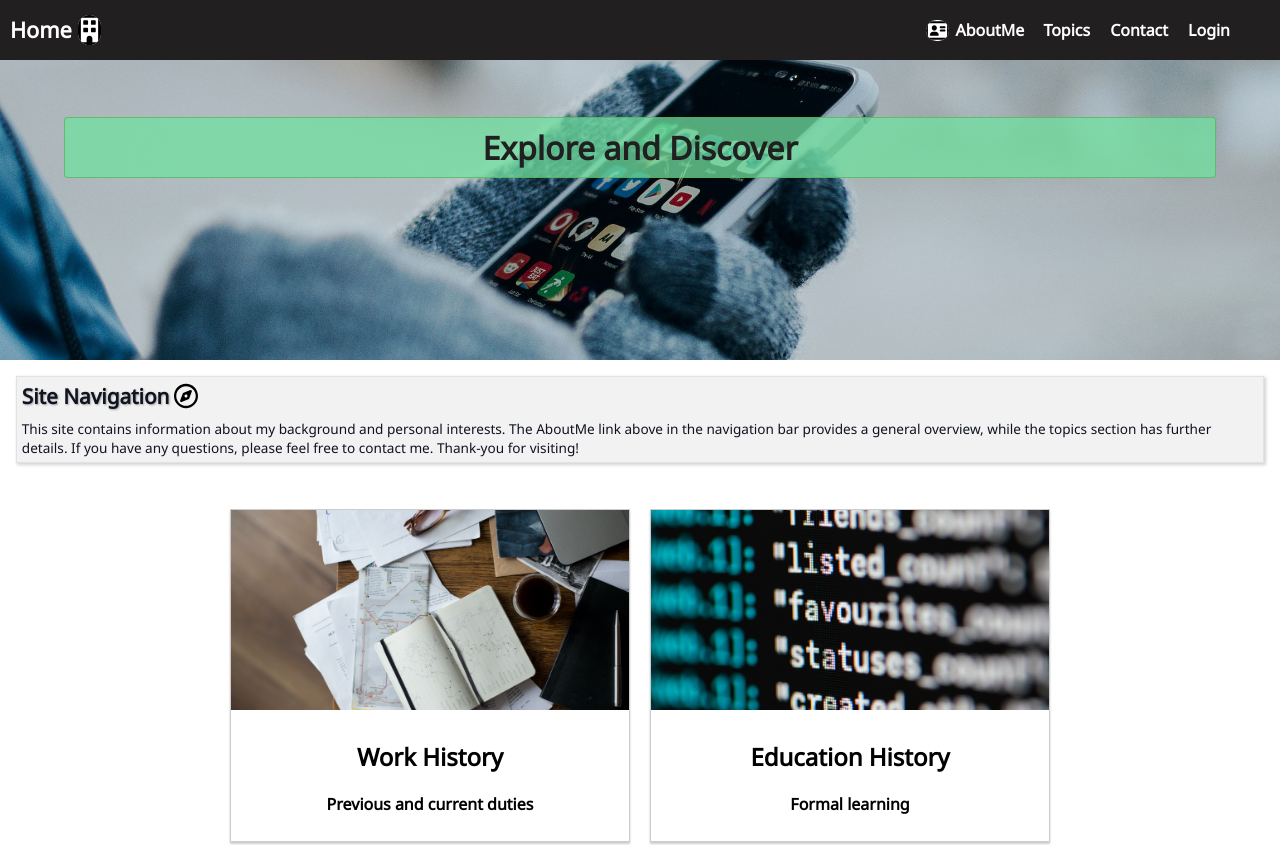
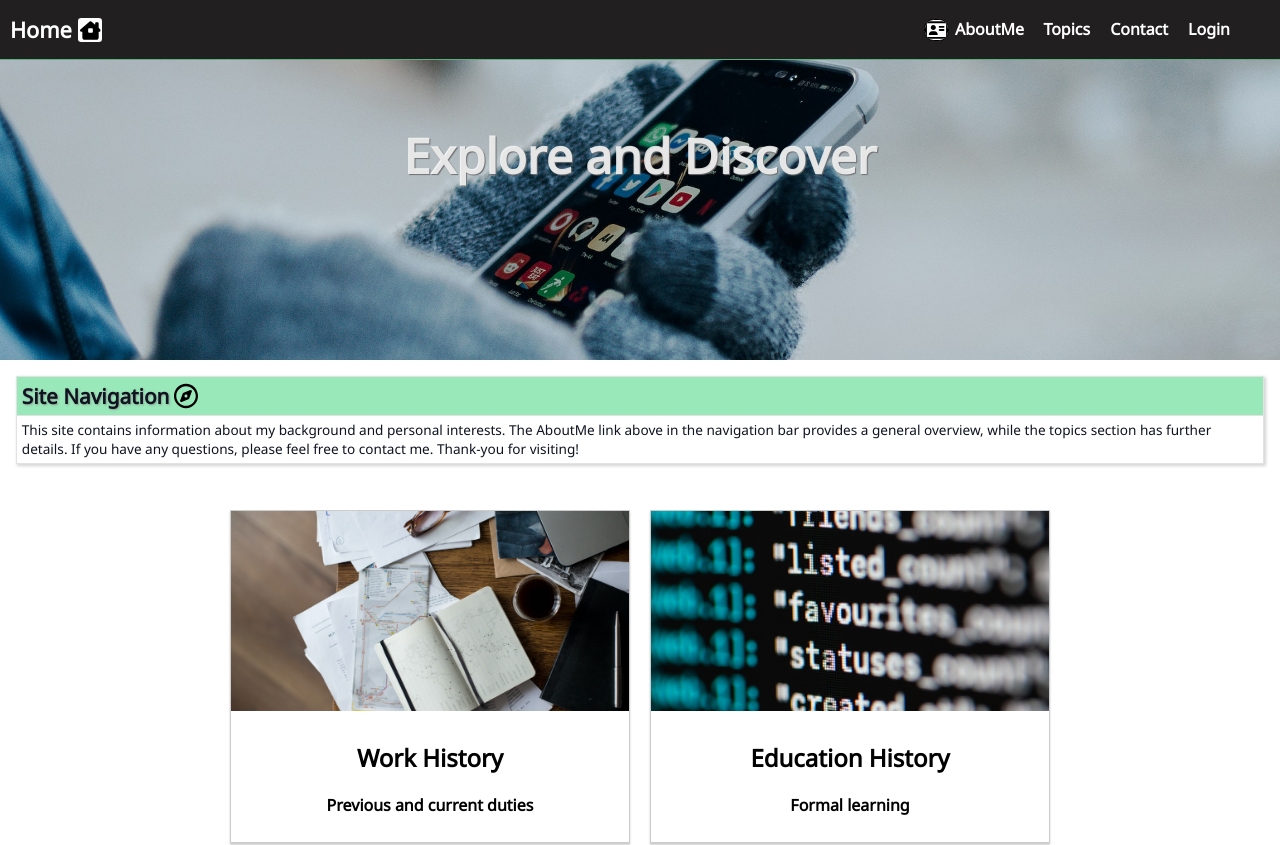
Before and after one commit to katsup07/PersonalWebsite, a Nuxt app: page / in a window 1280 px wide. Shown: the top 845 px of the page. Built offline with nearby package versions, Linux system fonts and the light colour scheme.

Commit message:
change the styles

```diff
--- a/components/navigation/TheHeader.vue
+++ b/components/navigation/TheHeader.vue
@@ -6,7 +6,7 @@
       <div class="logo">
         <nuxt-link to="/">
           <span class="logo-and-icon-container">
-             <span class="logo-title">Home</span><img class="building-icon" src="~/static/assets/icons/building-icon.svg"/>
+             <span class="logo-title">Home</span><img class="home-icon" src="~/static/assets/icons/home-icon.svg"/>
            </span>
         </nuxt-link>
       </div>
@@ -59,6 +59,7 @@ export default {
   justify-content: space-around;
   align-items: center;
   background-color: rgb(33, 31, 31);
+  border-bottom:1px solid rgba(113, 224, 159, 0.749);
   z-index: 100;
   box-sizing: border-box;
   padding: 0 20px;
@@ -82,10 +83,13 @@ export default {
   margin-right: 0.4rem;
 }
 
-.building-icon{
+.home-icon{
   background: white;
-  border-radius: 2rem;
-  max-width: 1.4rem;
+  border-radius: 0.2rem;
+  padding: 0.1rem;
+  max-width: 1.5rem;
+  max-height: 1.5rem;
+  margin-top: 0.2rem;
 }
 
 .about-me-and-icon-container{
@@ -94,12 +98,12 @@ export default {
 }
 
 .contact-icon{
-  border-radius: 2rem;
+  border-radius: 0.6rem;
   background: white;
-  max-height: 1.3rem;
+  max-height: 1.4rem;
   margin-top: 0.05rem;
   margin-right: 0.4rem;
-
+  border: 0.1px solid black;
 }
 .spacer {
   flex: 1;
--- a/components/posts/PostPreview.vue
+++ b/components/posts/PostPreview.vue
@@ -59,13 +59,6 @@ a {
   color: black;
 }
 
-@media (min-width: 850px) {
-  .post-preview {
-    width: 400px;
-    margin: 10px;
-  }
-}
-
 .post-thumbnail {
   width: 100%;
   height: 200px;
@@ -82,4 +75,31 @@ a:hover .post-content,
 a:active .post-content {
   background-color: rgba(113, 224, 159, 0.749);
 }
+
+@media (min-width: 850px) {
+  .post-preview {
+    width: 400px;
+    margin: 10px;
+  }
+}
+
+@media (max-width: 350px) {
+  .post-thumbnail{
+    max-height: 6rem;
+  }
+  .post-preview {
+    max-width: 10rem;
+    margin: 10px;
+  }
+}
+
+@media (max-width: 250px) {
+  .post-thumbnail{
+    max-height: 5rem;
+  }
+  .post-preview {
+    max-width: 8rem;
+    margin: 10px;
+  }
+}
 </style>
--- a/pages/index.vue
+++ b/pages/index.vue
@@ -60,6 +60,8 @@ p{
 
 .nav-header-and-compass{
   display: flex;
+  background: rgba(113, 224, 159, 0.726);
+  border-bottom: 1px solid rgb(226, 226, 226);
 }
 .compass-icon{
   max-width: 1.5rem;
@@ -76,9 +78,8 @@ p{
 .mission-statement{
   margin: 1rem;
    box-shadow: 0.1rem 0.1rem 0.2rem 0.01rem rgb(211, 211, 211);
-   border: 1px solid rgb(226, 226, 226);
+   border: 0.1px solid rgb(226, 226, 226);
    border-radius: 0rem;
-   background-color: rgb(242, 242, 242);
 }
 
 .intro {
@@ -96,22 +97,27 @@ p{
   text-align: center;
   font-weight: 900;
   position: absolute;
-  top: 10%;
+  top: 5%;
   left: 5%;
   width: 90%;
-  color: rgb(32, 32, 32);
-  font-size: 2rem;
-  background-color: rgba(113, 224, 159, 0.749);
+  color:  rgba(255, 255, 255, 0.827);
+  text-shadow: 1px 1px 1px rgb(111, 111, 111);
+  font-size: 3rem;
   padding: 0.5rem;
   border-radius: 0.25rem;
-  border: 0.1px solid rgba(83, 176, 84, 0.695);
   box-sizing: border-box;
 }
 
 
 
 @media (max-width: 500px) {
-  .intro h1, h2 {
+  .intro{
+    height: 200px;
+  }
+  .intro h1{
+    font-size: 2rem;
+  }
+   h2 {
     font-size: 1rem;
   }
 
@@ -124,7 +130,10 @@ p{
   }
 }
 
-@media (max-width: 300px) {
+@media (max-width: 350px) {
+  .intro h1{
+    font-size: 1.5rem;
+  }
   h2{
     font-size: 0.75rem;
     margin: 0;
--- a/store/index.js
+++ b/store/index.js
@@ -6,7 +6,7 @@ import actions from "./actions.js";
 
 Vue.use(Vuex);
 
-const Posts =[
+const posts =[
   {
     id: "work-history",
     isAdmin: "isAdmin",
@@ -80,7 +80,7 @@ export default () =>
     state: () => ({
       // isAuth: true,
       webToken: null,
-      posts: Posts || [],
+      posts: posts || [],
       comments: tempComments || [],
     }),
     getters,
--- a/util/helpers.js
+++ b/util/helpers.js
@@ -17,7 +17,7 @@ export async function getCommentsFromDatabase() {
 }
 
 export async function signUserInOrUp(mode, emailAndPasswordData) {
-  console.log(url, 'entering into signUserInOrUp');
+  console.log(url, 'entering into signUserInOrUp()');
   const url =
     mode === "sign up"
       ? "https://identitytoolkit.googleapis.com/v1/accounts:signUp?key=AIzaSyALrejm9iGxyPeqo0tj_rFhdrdf6kW6dd8"
@@ -32,7 +32,7 @@ export async function signUserInOrUp(mode, emailAndPasswordData) {
       const data = await response.json();
       // TODO - add proper error handling.
       if(!response.ok){
-        console.log('Something went wrong when authenticating users email or password', response);
+        console.log('Something went wrong when authenticating user\'s email or password', response);
       }
 
       console.log(data);
```
